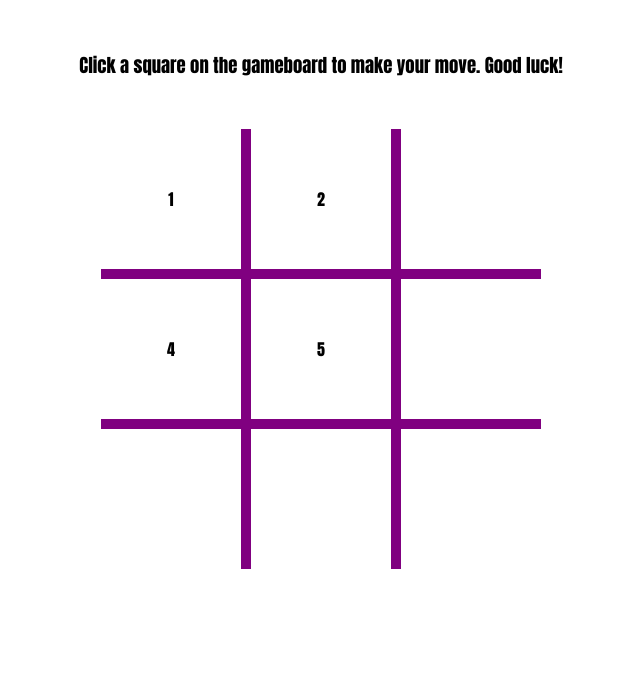
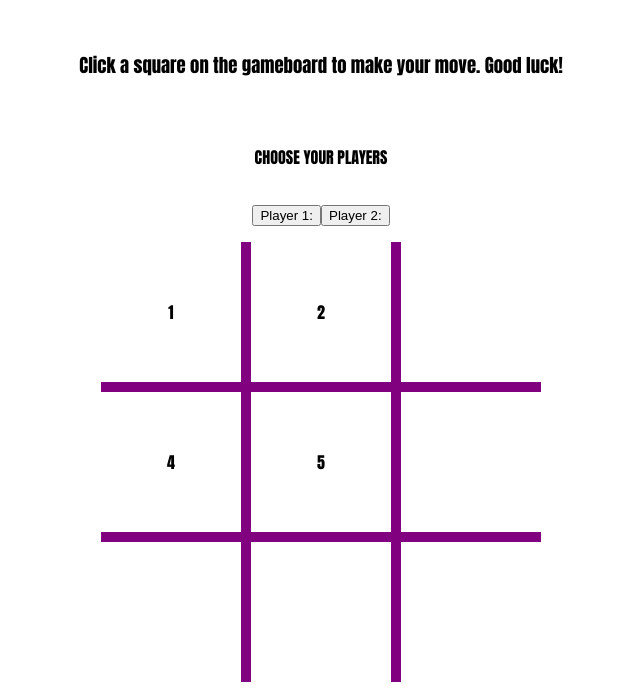
Before and after one commit to HDBarton/js-tictatoe, a plain HTML site: page index.html in a window 1280 px wide. Shown: the part 100-800 px from the top of the page, without its empty margins (319-959 px from the left). Drawn offline with Linux system fonts and the light colour scheme.

Commit message:
Add buttons to add players

```diff
--- a/functions.js
+++ b/functions.js
@@ -9,14 +9,15 @@ const Gameboard = () =>{
 // allow players to put in their names
 const Player = ((name) =>{
     players +=1;
+    let playerToken = "";
     if (players == 1){
-      playerToken = "X"
+      playerToken = "X";
     }else if (players == 2){
         playerToken = "0";
     } else{
         alert("There can only be 2 players!");
     }
-    this.sayPlayer = `Player 1: {$name}`;
+    this.sayPlayer = `Player ${playerToken}: ${name}`;
 })();
 
 // Build the functions that allow players to add marks to a specific spot on the board, and then tie it to the DOM,
--- a/index.html
+++ b/index.html
@@ -11,6 +11,8 @@
 <body>
     <h1>Tic Tac Toe</h1>
     <p><h3>Click a square on the gameboard to make your move.  Good luck!</h3></p>
+    <p>CHOOSE YOUR PLAYERS</p>
+    <p><button id="enterPlayer">Player 1: </button><button id="enterPlayer">Player 2: </button></p>
     <div id="gameboard">
         <div id="row1">
             <div class="square" id="square1">1</div>
```
